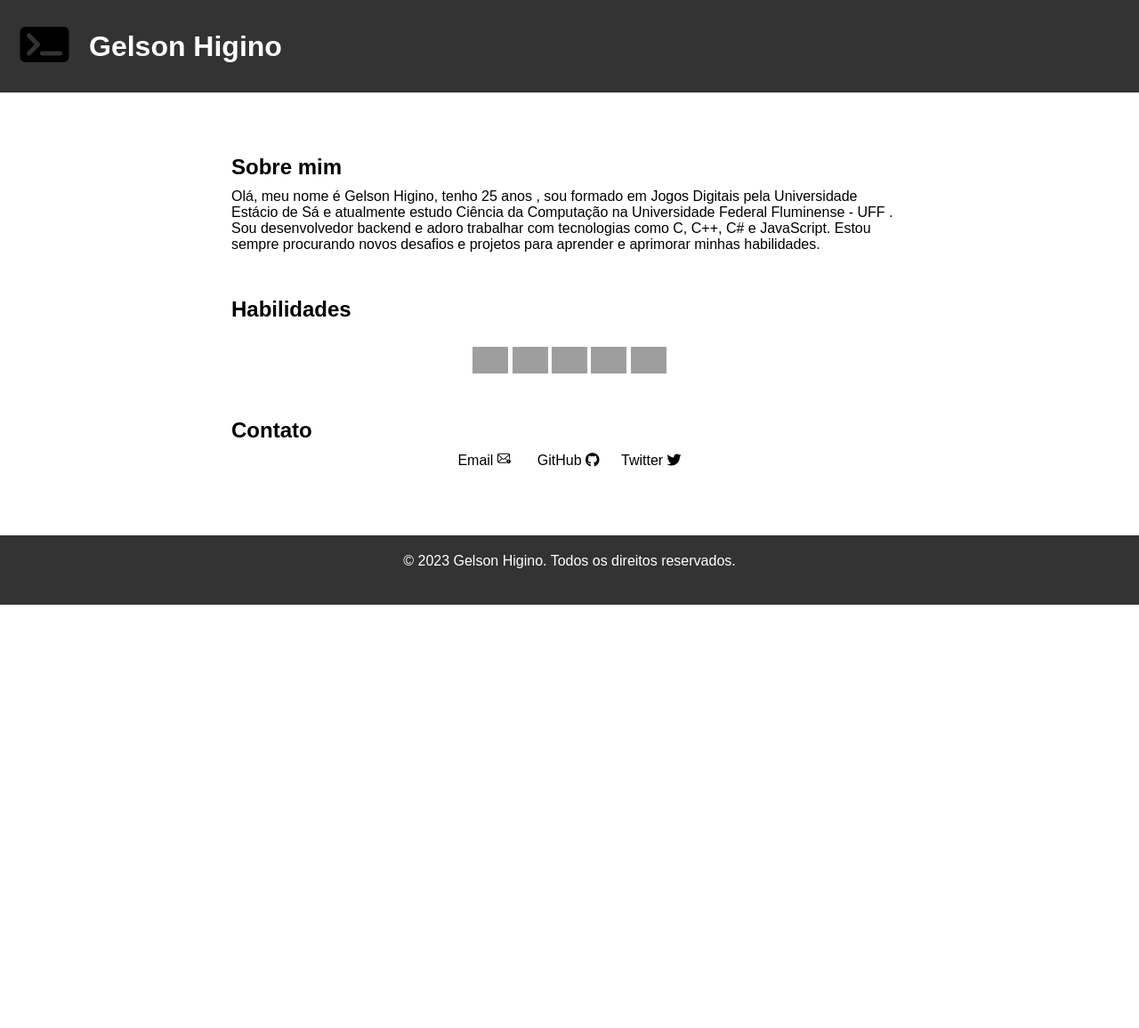
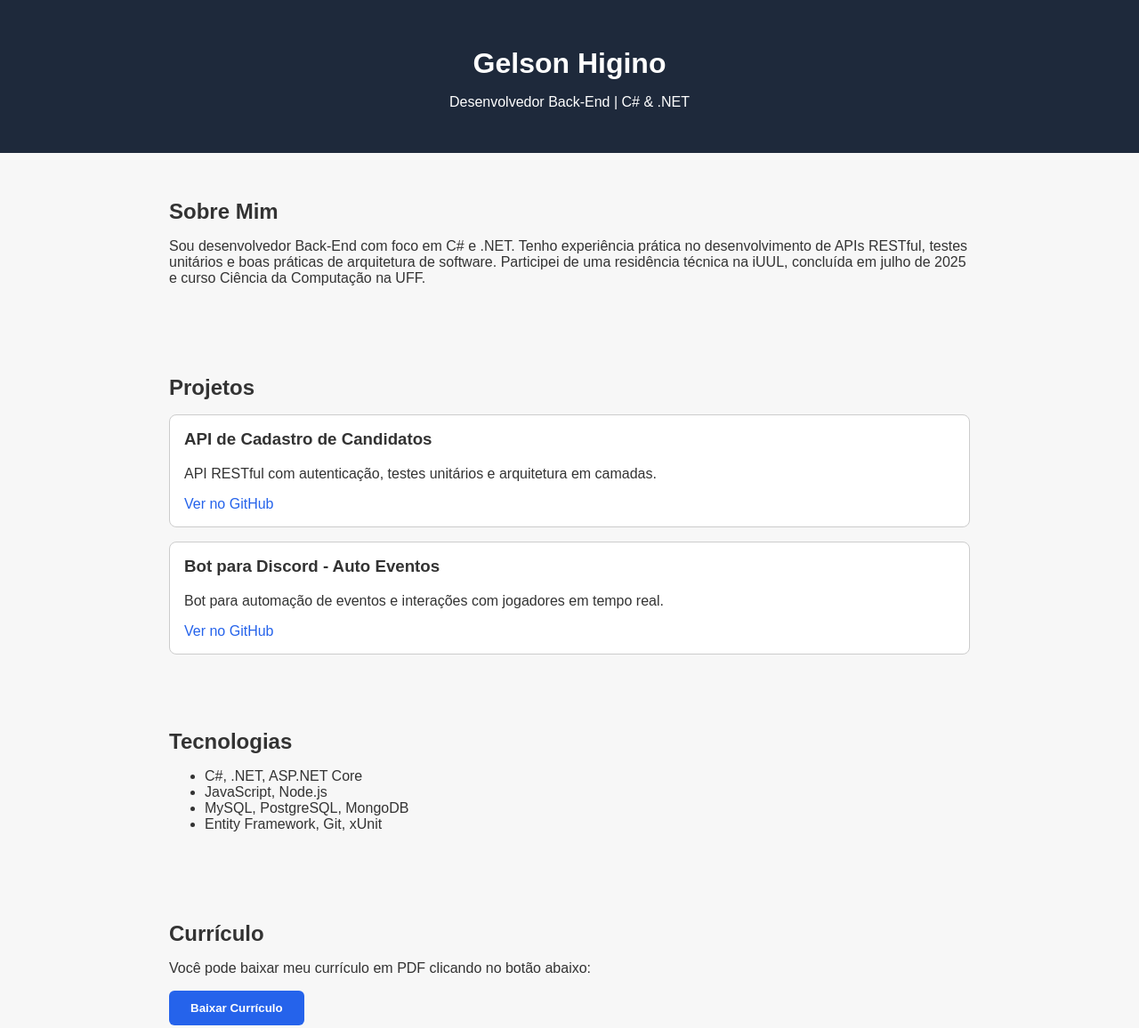
Before and after one commit to theghhz/theghhz.github.io, a plain HTML site: page index.html in a window 1280 px wide. Shown: the top 1156 px of the page at 89% size. Before the commit the page ends 800 px from the top, so only its background shows below. Drawn offline with Linux system fonts and the light colour scheme; grey boxes are pictures that could not be loaded.

Commit message:
att site

```diff
--- /dev/null
+++ b/css/style.css
@@ -0,0 +1,94 @@
+body {
+  font-family: Arial, sans-serif;
+  background-color: #f7f7f7;
+  color: #333;
+  margin: 0;
+  padding: 0;
+}
+
+header {
+  background-color: #1e293b;
+  color: white;
+  padding: 2rem;
+  text-align: center;
+}
+
+section {
+  padding: 2rem;
+  max-width: 900px;
+  margin: auto;
+}
+
+h1, h2 {
+  margin-bottom: 1rem;
+}
+
+.projects {
+  display: flex;
+  flex-direction: column;
+  gap: 1rem;
+}
+
+.card {
+  background-color: white;
+  border: 1px solid #ccc;
+  padding: 1rem;
+  border-radius: 8px;
+}
+
+.card h3 {
+  margin-top: 0;
+}
+
+footer {
+  text-align: center;
+  padding: 1rem;
+  background-color: #e2e8f0;
+  margin-top: 2rem;
+}
+
+a {
+  color: #2563eb;
+  text-decoration: none;
+}
+
+a:hover {
+  text-decoration: underline;
+}
+
+.btn-download {
+  display: inline-block;
+  background-color: #2563eb;
+  color: white;
+  padding: 0.75rem 1.5rem;
+  border: none;
+  border-radius: 6px;
+  text-decoration: none;
+  font-weight: bold;
+  transition: background-color 0.3s ease;
+  cursor: pointer;
+}
+
+.btn-download:hover {
+  background-color: #1d4ed8;
+}
+
+.bodyMacroMu {
+      font-family: Arial, sans-serif;
+      background-color: #1e293b;
+      color: white;
+      display: flex;
+      justify-content: center;
+      align-items: center;
+      height: 100vh;
+      margin: 0;
+      flex-direction: column;
+    }
+    .mensagemMacroMu {
+      font-size: 1.5rem;
+      text-align: center;
+      background: #0f172a;
+      padding: 2rem;
+      border-radius: 12px;
+      box-shadow: 0 0 10px #00000088;
+    }
--- a/index.html
+++ b/index.html
@@ -1,80 +1,70 @@
 <!DOCTYPE html>
-<html>
+<html lang="pt-BR">
 <head>
-        <title>Gelson Higino</title>
-		<head>
-		<meta charset="UTF-8">
-		<meta name="viewport" content="width=device-width, initial-scale=1.0">
-		<meta http-equiv="X-UA-Compatible" content="ie=edge">
-        <link rel="stylesheet" type="text/css" href="style.css">
-        <link rel="stylesheet" href="https://cdnjs.cloudflare.com/ajax/libs/font-awesome/5.15.3/css/all.min.css">
-        <link rel="shortcut icon" href="images/favicon.ico" type="image/x-icon">
+  <meta charset="UTF-8" />
+  <meta name="viewport" content="width=device-width, initial-scale=1.0"/>
+  <title>Gelson Higino | Desenvolvedor Back-End</title>
+  <link rel="stylesheet" href="css/style.css" />
+  <script src="scripts/scripts.js"></script>
+</head>
+<body>
 
-    </head>
-
-<body>
 <header>
-			<a href="http://theghhz.github.io/index">
-				<img id="logo" src="images/svg/terminal-alt-svgrepo-com.svg" alt="theghhz">
-			</a>
   <h1>Gelson Higino</h1>
-		<!-- <nav>
-			<ul>
-				<li><menu href="#about">Sobre</menu></li>
-				<li><menu href="#skills">Habilidades</menu></li>
-				<li><menu href="#projects">Projetos</menu></li>
-				<li><menu href="#contact">Contato</menu></li>
-			</ul>
-		</nav> -->
+  <p>Desenvolvedor Back-End | C# & .NET</p>
 </header>
 
-	<main>
-		<section id="about">
-			<h2>Sobre mim</h2>
-			<p>Olá, meu nome é Gelson Higino, tenho 25 anos , sou formado em Jogos Digitais pela Universidade Estácio de Sá e atualmente estudo Ciência da Computação na Universidade Federal Fluminense - UFF .
-				Sou desenvolvedor backend e adoro trabalhar com tecnologias como C, C++, C# e JavaScript. Estou sempre procurando novos desafios e projetos para aprender e aprimorar minhas habilidades.</p>
+<section>
+  <h2>Sobre Mim</h2>
+  <p>
+    Sou desenvolvedor Back-End com foco em C# e .NET. Tenho experiência prática no desenvolvimento de APIs RESTful, testes unitários e boas práticas de arquitetura de software. Participei de uma residência técnica na iUUL, concluída em julho de 2025 e curso Ciência da Computação na UFF.
+  </p>
 </section>
 
-		<section id="skills">
-			<h2>Habilidades</h2>
+<section>
+  <h2>Projetos</h2>
+  <div class="projects">
+    <div class="card">
+      <h3>API de Cadastro de Candidatos</h3>
+      <p>API RESTful com autenticação, testes unitários e arquitetura em camadas.</p>
+      <a href="https://github.com/theghhz" target="_blank">Ver no GitHub</a>
+    </div>
+    <div class="card">
+      <h3>Bot para Discord - Auto Eventos</h3>
+      <p>Bot para automação de eventos e interações com jogadores em tempo real.</p>
+      <a href="https://github.com/theghhz" target="_blank">Ver no GitHub</a>
+    </div>
+  </div>
+</section>
+
+<section>
+  <h2>Tecnologias</h2>
   <ul>
-				<div align="center" style="display: inline_block"><br>
-					<img align="center" alt="js" height="30" width="40" src="https://cdn.jsdelivr.net/gh/devicons/devicon/icons/javascript/javascript-original.svg">
-					<img align="center" alt="c" height="30" width="40" src="https://cdn.jsdelivr.net/gh/devicons/devicon/icons/c/c-plain.svg">
-					<img align="center" alt="cplusplus" height="30" width="40" src="https://cdn.jsdelivr.net/gh/devicons/devicon/icons/cplusplus/cplusplus-original.svg">
-					<!-- <img align="center" alt="HTML" height="30" width="40" src="https://cdn.jsdelivr.net/gh/devicons/devicon/icons/html5/html5-original.svg">
-					<img align="center" alt="CSS" height="30" width="40" src="https://cdn.jsdelivr.net/gh/devicons/devicon/icons/css3/css3-original.svg"> -->
-					<img align="center" alt="linux" height="30" width="40" src="https://cdn.jsdelivr.net/gh/devicons/devicon/icons/linux/linux-original.svg">
-					<img align="center" alt="github" height="30" width="40" src="https://cdn.jsdelivr.net/gh/devicons/devicon/icons/github/github-original-wordmark.svg">
-				  </div>
+    <li>C#, .NET, ASP.NET Core</li>
+    <li>JavaScript, Node.js</li>
+    <li>MySQL, PostgreSQL, MongoDB</li>
+    <li>Entity Framework, Git, xUnit</li>
   </ul>
 </section>
 
-		<!-- <section id="projects">
-			<h2>Projetos</h2>
-			<ul>
-				<li><a href="#">Projeto 1</a></li>
-				<li><a href="#">Projeto 2</a></li>
-				<li><a href="#">Projeto 3</a></li>
-				<li><a href="#">Projeto 4</a></li>
-			</ul>
-		</section> -->
-
-		<section id="contact">
-            <h2>Contato</h2>
-            <ul>
-                <center>
-				<li><a href="mailto:gelsonhigino@gmail.com?subject=Contato&body=Olá, gostaria de entrar em contato com você sobre...">Email<img height="15" width="25" src="images/svg/email-18-svgrepo-com.svg" alt="email"></a></li>
-				<li><a href="https://github.com/theghhz">GitHub <i class="fab fa-github"></i></a></li>
-                <li><a href="https://twitter.com/theghhz">Twitter <i class="fab fa-twitter"></i></a></li>
-                </center>
-            </ul>
+<section>
+  <h2>Currículo</h2>
+  <p>Você pode baixar meu currículo em PDF clicando no botão abaixo:</p>
+  <button class="btn-download" onclick="baixarCurriculo()">Baixar Currículo</button>
 </section>
 
-	</main>
+<section>
+  <h2>Contato</h2>
+  <p>
+    📧 gelsonhigino@gmail.com<br />
+    📍 Rio das Ostras, RJ<br />
+    💻 <a href="https://github.com/theghhz" target="_blank">github.com/theghhz</a>
+  </p>
+</section>
 
 <footer>
-		<p>&copy; 2023 Gelson Higino. Todos os direitos reservados.</p>
+  Desenvolvido por Gelson Higino © 2025
 </footer>
+
 </body>
 </html>
--- /dev/null
+++ b/scripts/scripts.js
@@ -0,0 +1,19 @@
+function baixarCurriculo() {
+  const link = document.createElement('a');
+  link.href = 'curriculo/GelsonHigino_Curriculo.pdf';
+  link.download = 'GelsonHigino_Curriculo.pdf';
+  document.body.appendChild(link);
+  link.click();
+  document.body.removeChild(link);
+}
+
+function iniciarDownload() {
+    const link = document.createElement('a');
+    link.href = '../downloads/autotudov2.exe';
+    link.download = 'autotudov2.exe';
+    document.body.appendChild(link);
+    link.click();
+    document.body.removeChild(link);
+
+    document.getElementById('statusDownload').innerText = '✅ Download concluído!';
+  }
--- a/style.css
+++ /dev/null
@@ -1,117 +0,0 @@
-
-
-
-* {
-	box-sizing: border-box;
-	margin: 0;
-	padding: 0;
-}
-
-body {
-	font-family: Arial, sans-serif;
-}
-
-header {
-	background-color: #333;
-	color: #fff;
-	padding: 20px;
-    display: flex;
-    align-items: center;
-}
-
-#logo {
-    margin-right: 20px;
-    width: 60px;
-    height: auto;
-}
-logo-title {
-    font-size: 32px;
-	margin: 0;
-    text-align: right;
-}
-h1 {
-	font-size: 32px;
-	margin: 0;
-}
-
-nav {
-	margin-top: 10px;
-}
-
-ul {
-	list-style-type: none;
-	margin: 0;
-	padding: 0;
-}
-
-li {
-	display: inline-block;
-	margin-right: 20px;
-}
-
-li:last-child {
-	margin-right: 0;
-}
-
-a {
-	color: #000000;
-	text-decoration: none;
-}
-
-title {
-    color: #000000;
-	text-decoration: none;
-}
-menu {
-    color: #ffffff;
-	text-decoration: none;
-    margin-left: 20px;
-}
-
-main {
-	max-width: 800px;
-	margin: 0 auto;
-	padding: 20px;
-}
-
-section {
-    margin: 50px 0;
-    }
-
-    h2 {
-    font-size: 24px;
-    margin-bottom: 10px;
-    }
-
-    p {
-    margin-bottom: 20px;
-    }
-
-    ul {
-    margin-bottom: 20px;
-    }
-
-    li {
-    margin-bottom: 5px;
-    }
-
-    footer {
-    background-color: #333;
-    color: #fff;
-    padding: 20px;
-    text-align: center;
-    }
-
-    @media (max-width: 600px) {
-    h1 {
-    font-size: 24px;
-    }
-    li {
-        display: block;
-        margin: 10px 0;
-    }
-
-    footer p {
-        font-size: 14px;
-    }
-}
```
Also changed, not shown: macromu/index.html (+22 -18 lines), 1 other file. Lines whose indentation alone changed are shown as unchanged.
